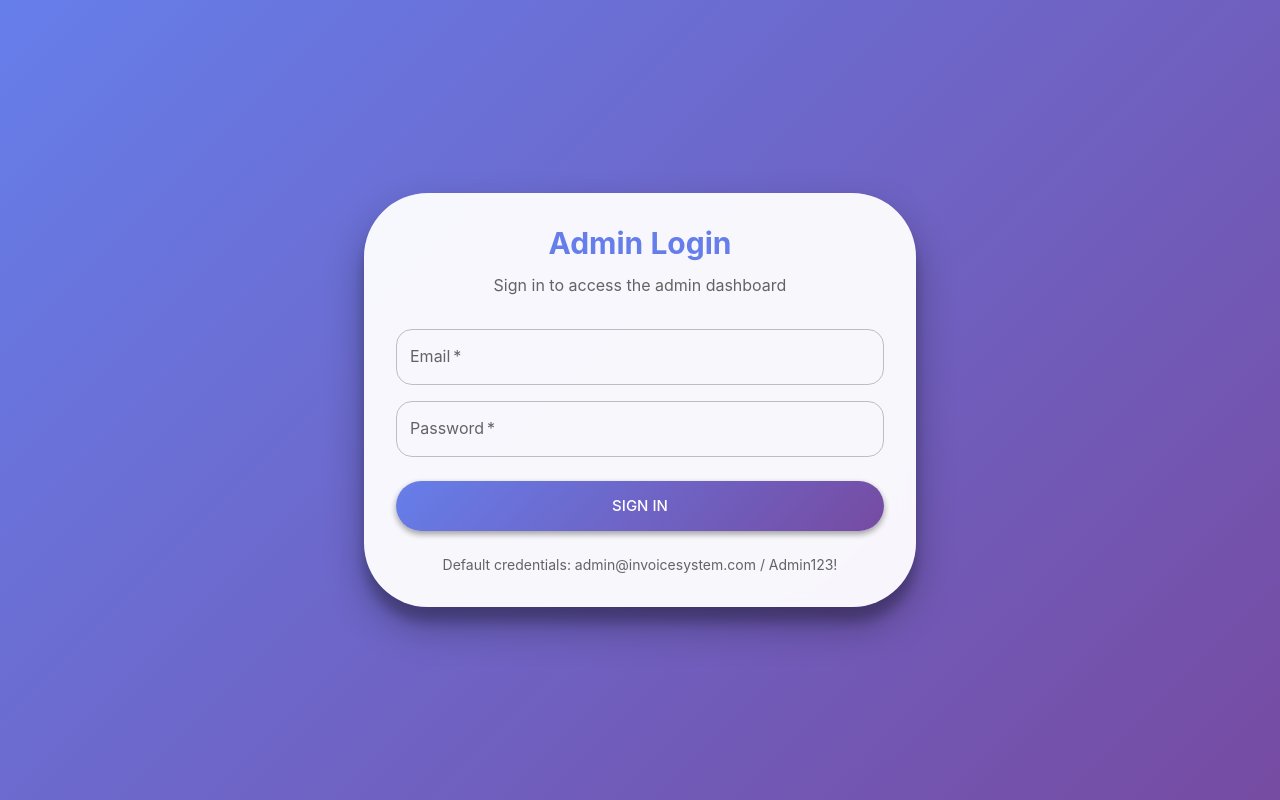
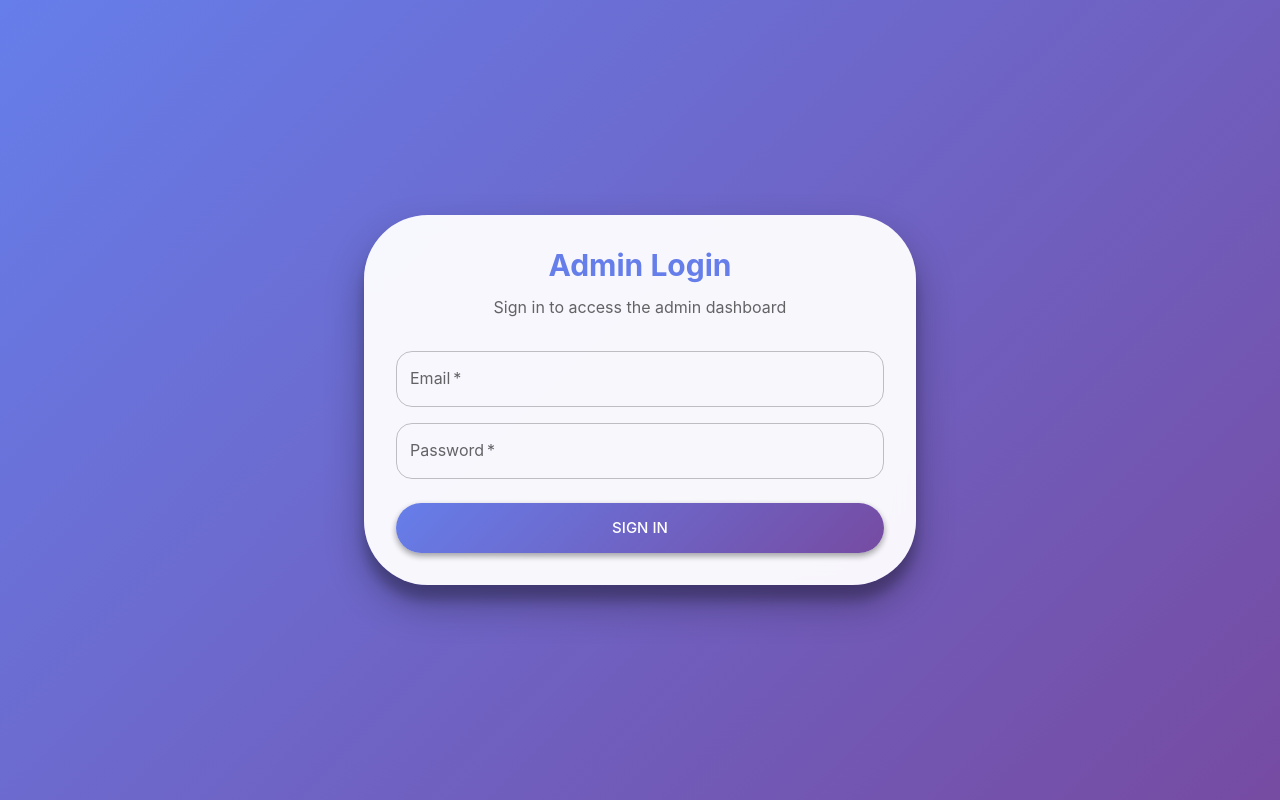
Before and after one commit to pzavros/InvoicingSystemProduction, a React (Vite) app in the folder Webpage/: page /system-management-portal-2025 in a window 1280 px wide. Built offline with nearby package versions, Linux system fonts and the light colour scheme.

Commit message:
Remove default credentials from admin login UI
Deleted the display of default admin credentials from the AdminLogin component to improve security and prevent exposure of sensitive information.

```diff
--- a/Webpage/src/components/AdminLogin.jsx
+++ b/Webpage/src/components/AdminLogin.jsx
@@ -113,12 +113,6 @@ const AdminLogin = () => {
               )}
             </Button>
           </Box>
-
-          <Box mt={3} textAlign="center">
-            <Typography variant="body2" color="text.secondary">
-              Default credentials: admin@invoicesystem.com / Admin123!
-            </Typography>
-          </Box>
         </Paper>
       </Container>
     </Box>
```
